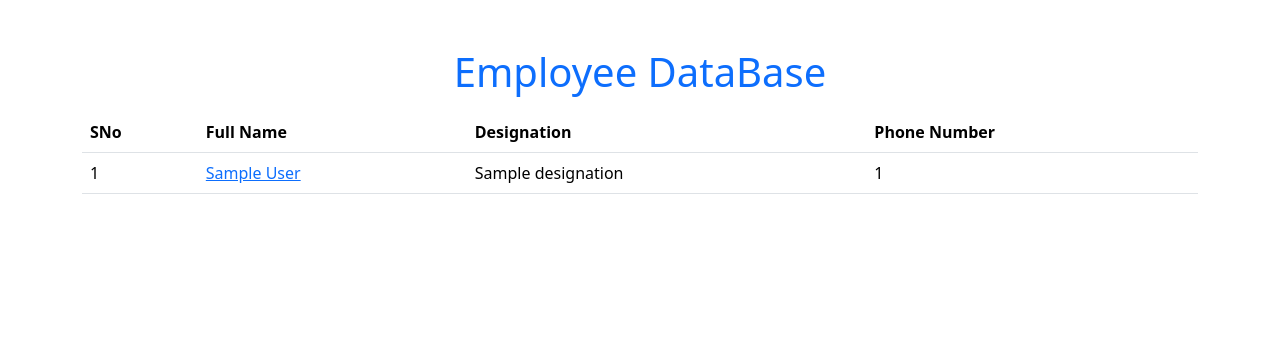
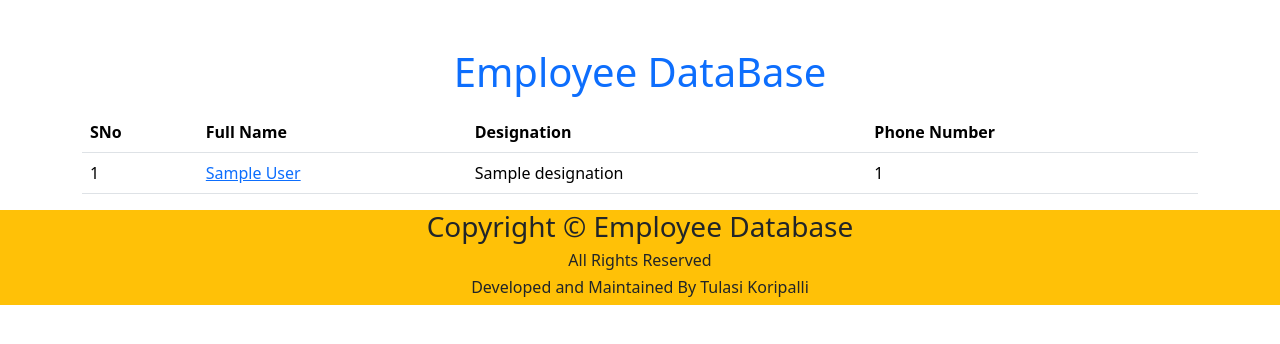
Before and after one commit to ramatulasi01/employee, a Django app: template templates/home.html in a window 1280 px wide. Shown: the top 344 px of the page. Run offline with Django 5.2, Linux system fonts and the light colour scheme; the template is opened without the code that fills it: most values are stand-ins (such as "Sample title", 1, 10 or a date in 2020).

Commit message:
first commit

```diff
--- a/templates/home.html
+++ b/templates/home.html
@@ -30,5 +30,16 @@
       </tbody>
     </table>
   </div>
+  <footer class="text-center bg-warning">
+    <div>
+      <div class="row">
+        <div class="col">
+          <h3>Copyright &copy; Employee Database</h3>
+          <h6>All Rights Reserved</h6>
+          <h6>Developed and Maintained By Tulasi Koripalli</h6>
+        </div>
+      </div>
+    </div>
+  </footer>
 </body>
 </html>
```
Also changed, not shown: requirements.txt (added, +9 -0 lines).
